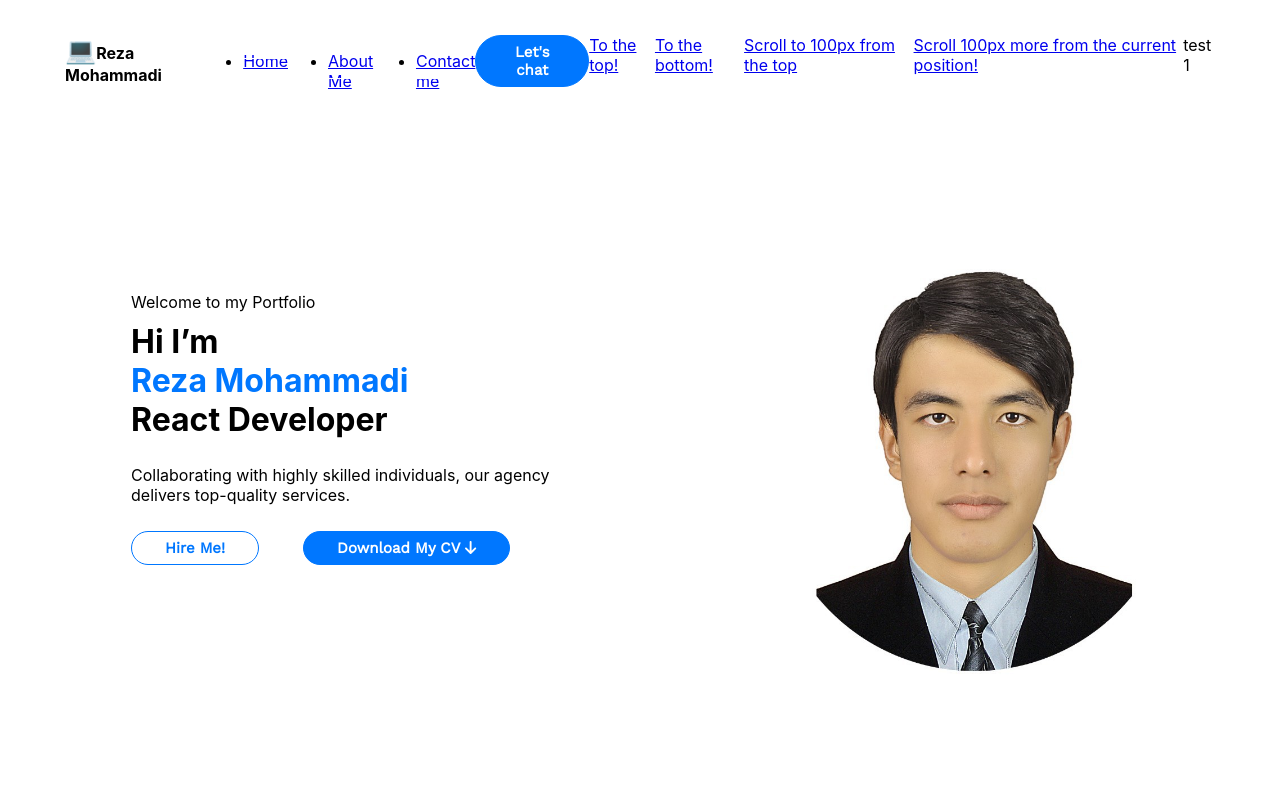
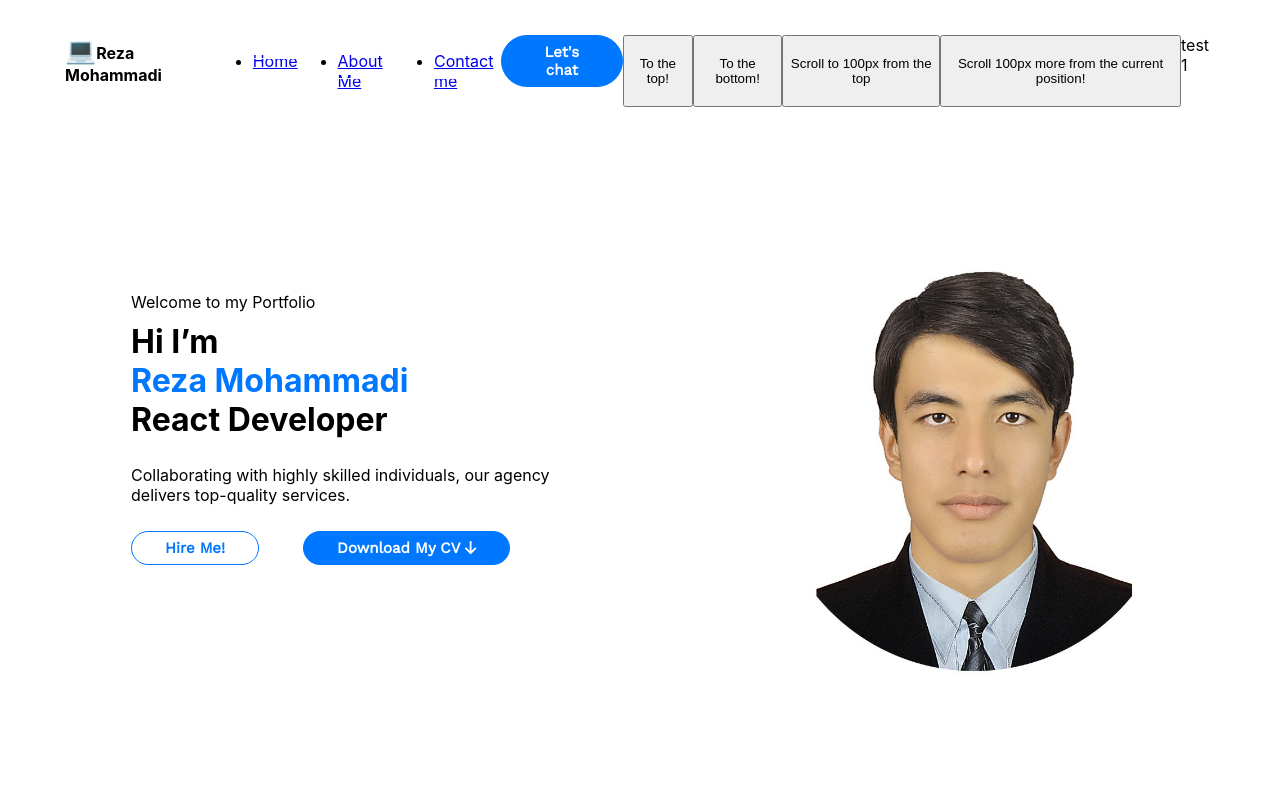
Before and after one commit to rezamohdev/my_portfolio, a React (Create React App) app: page / in a window 1280 px wide. Shown: the top 800 px of the page. Built offline with nearby package versions, Linux system fonts and the light colour scheme.

Commit message:
fix: add link fix

```diff
--- a/src/components/Header/Header.js
+++ b/src/components/Header/Header.js
@@ -100,13 +100,13 @@ const Header = () => {
                     </li>
                 </ul>
                 <a href="mailto:rezamoh847@gmail.com" ><RoundButton>Let's chat</RoundButton></a>
-                <a onClick={scrollToTop} href="#">To the top!</a>
+                <button onClick={scrollToTop} >To the top!</button>
     <br/>
-    <a onClick={scrollToBottom} href="#">To the bottom!</a>
+    <button onClick={scrollToBottom}>To the bottom!</button>
     <br/>
-    <a onClick={scrollTo} href="#">Scroll to 100px from the top</a>
+    <button onClick={scrollTo}>Scroll to 100px from the top</button>
     <br/>
-    <a onClick={scrollMore} href="#">Scroll 100px more from the current position!</a>
+    <button onClick={scrollMore}>Scroll 100px more from the current position!</button>
                     <Element name="test1" className="element">
       test 1
     </Element>
```
